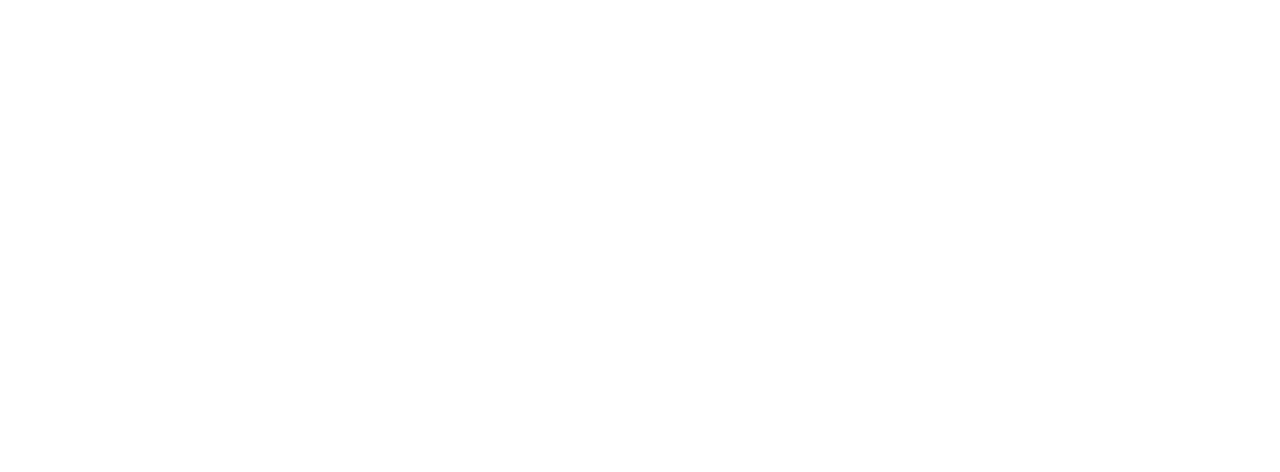
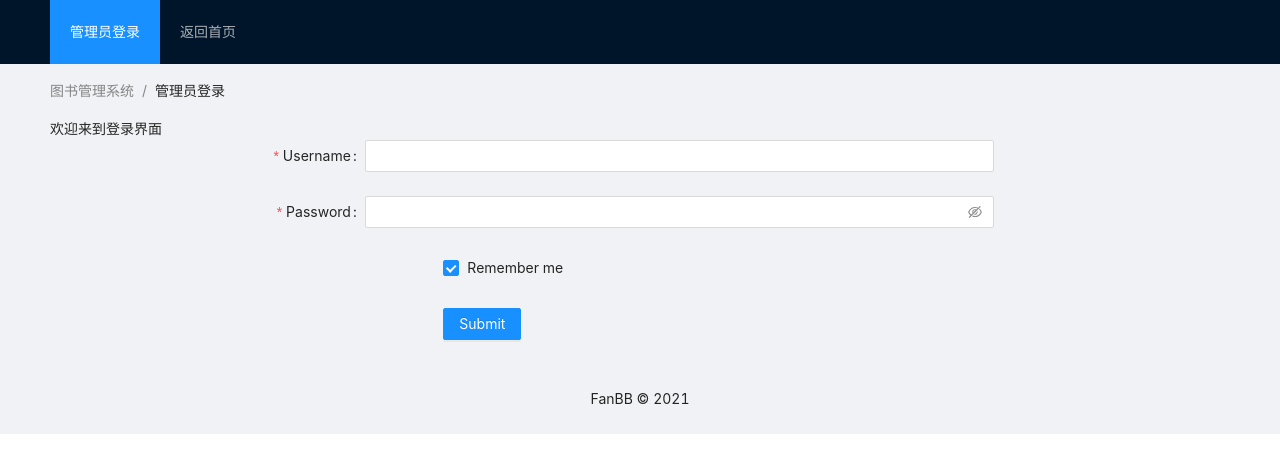
Before and after one commit to FanBB2333/DB-Lab5-FrontEnd, a React (Create React App) app: page /login in a window 1280 px wide. Shown: the top 472 px of the page. Built offline with nearby package versions, Linux system fonts and the light colour scheme.

Commit message:
Initialize Login Page

```diff
--- a/src/App.jsx
+++ b/src/App.jsx
@@ -8,6 +8,7 @@
 import MainPage from './components/MainPage';
 import ManagePage from './components/ManagePage';
 import QueryPage from './components/QueryPage';
+import LoginPage from './components/LoginPage';
 
 const App = () => {
   return (
@@ -18,6 +19,9 @@
           <MainPage></MainPage>
         </Route>
 
+        <Route path={`/login`}>
+            <LoginPage></LoginPage>
+          </Route>
         <Route path='/query'>
           {/* <div>query</div> */}
           <QueryPage></QueryPage>
--- a/src/components/LoginPage.jsx
+++ b/src/components/LoginPage.jsx
@@ -1,6 +1,6 @@
-import { BrowserRouter as Router, Route, Switch, useRouteMatch, Link } from 'react-router-dom';
+import { BrowserRouter as Router, Route, Switch, useRouteMatch, Link, useHistory } from 'react-router-dom';
 
-import React from 'react';
+import React, { useState, useEffect } from 'react';
 import {
   Form,
   Input,
@@ -9,6 +9,7 @@
   Typography,
   Layout,
   Menu,
+  message,
   Breadcrumb,
 } from 'antd';
 
@@ -22,12 +23,22 @@
   TabletOutlined,
   UploadOutlined,
 } from '@ant-design/icons';
+import axios from 'axios';
 
 const { Text, Ty_link } = Typography;
-const { Header, Sider, Content } = Layout;
+const { Header, Content, Footer } = Layout;
+
+// const { Header, Sider, Content } = Layout;
 const { SubMenu } = Menu;
 const LoginPage = () => {
-  let match = useRouteMatch();
+  // let match = useRouteMatch();
+  // useEffect(() => {
+  //   (async () => {
+  //     console.log(match.url);
+
+  //   })();
+  // }, []);
+  const history = useHistory();
   const layout = {
     labelCol: { span: 8, width : '80px' },
     wrapperCol: { span: 16 , width : '80px'},
@@ -38,14 +49,54 @@
 
   const onFinish = (values) => {
     console.log('Success:', values);
+    axios.post('http://localhost:8080/api/manager/login'+ "?id=" + values.username + "&pwd=" + values.password).then(response => {
+      console.log('response: ',response.data);
+      console.log(response.data.id);
+      if(response.data.id === "Username not found"){
+        message.warning("Username not found");
+        return;
+      }
+      if(response.data.id === "Wrong Password"){
+        message.error("Wrong Password");
+        return;
+      }
+      message.success(`Welcome! ${response.data.name}`);
+      history.push('/manager');
+    }).catch( (error) => {
+      console.log(error);
+    });
   };
 
   const onFinishFailed = (errorInfo) => {
     console.log('Failed:', errorInfo);
   };
+
   return (
     <>
-    <Text>欢迎来到登录界面</Text>
+    <Layout className="layout">
+    <Header>
+      <div className="logo" />
+      <Menu theme="dark"
+      mode="horizontal"
+      defaultSelectedKeys={['1']}
+      onClick={({ item, key, keyPath, domEvent }) => {
+        // console.log(key);
+        // if(key == '2'){
+        //   window.open(`/`,'_self');
+        // };
+      }}
+      >
+        <Menu.Item key="1">管理员登录</Menu.Item>
+        <Menu.Item key="2"><Link to={`/`}>返回首页</Link></Menu.Item>
+      </Menu>
+    </Header>
+    <Content style={{ padding: '0 50px' }}>
+      <Breadcrumb style={{ margin: '16px 0' }}>
+        <Breadcrumb.Item>图书管理系统</Breadcrumb.Item>
+        <Breadcrumb.Item>管理员登录</Breadcrumb.Item>
+      </Breadcrumb>
+
+      <Text>欢迎来到登录界面</Text>
       <Form
         {...layout}
         name="basic"
@@ -82,6 +133,11 @@
         </Form.Item>
       </Form>
 
+    </Content>
+    <Footer style={{ textAlign: 'center' }}>FanBB © 2021</Footer>
+  </Layout>
+
+
     </>
   );
 }
--- a/src/components/MainPage.jsx
+++ b/src/components/MainPage.jsx
@@ -27,7 +27,7 @@
           <p id='Text'>Library Management</p>
         </div>
         <Space style={{height: '450px'}}>
-          <Button type="primary"><Link to="/manager">管理员登录</Link></Button>
+          <Button type="primary"><Link to="/login">管理员登录</Link></Button>
           <Button type="primary"><Link to="/query">查询</Link></Button>
         </Space>
 
--- a/src/components/ManagePage.jsx
+++ b/src/components/ManagePage.jsx
@@ -1,6 +1,6 @@
 import { BrowserRouter as Router, Route, Switch, useRouteMatch, Link } from 'react-router-dom';
 
-import React from 'react';
+import React, { useState, useEffect } from 'react';
 import {
   Form,
   Input,
@@ -37,6 +37,11 @@
 const { SubMenu } = Menu;
 const ManagePage = () => {
   let match = useRouteMatch();
+  useEffect(() => {
+    (async () => {
+
+    })();
+  }, []);
   const layout = {
     labelCol: { span: 8, width : '80px' },
     wrapperCol: { span: 16 , width : '80px'},
@@ -73,12 +78,13 @@
       </Menu>
     </Header>
     <Layout>
-      <Sider width={200} className="site-layout-background">
+      <Sider width={200} className="site-layout-background" >
         <Menu
           mode="inline"
           // defaultSelectedKeys={['1']}
           // defaultOpenKeys={['sub1']}
           style={{ height: '100%', borderRight: 0 }}
+
         >
           <SubMenu key="sub1" icon={<UserOutlined />} title="图书入库">
             <Menu.Item key="1">
@@ -137,9 +143,9 @@
           }}
         >
           <Switch>
-          <Route path={`${match.path}/login`}>
+          {/* <Route path={`${match.path}/login`}>
             <LoginPage></LoginPage>
-          </Route>
+          </Route> */}
 
           <Route path={`${match.path}/addbook/one`}>
             <AddOne></AddOne>
```
